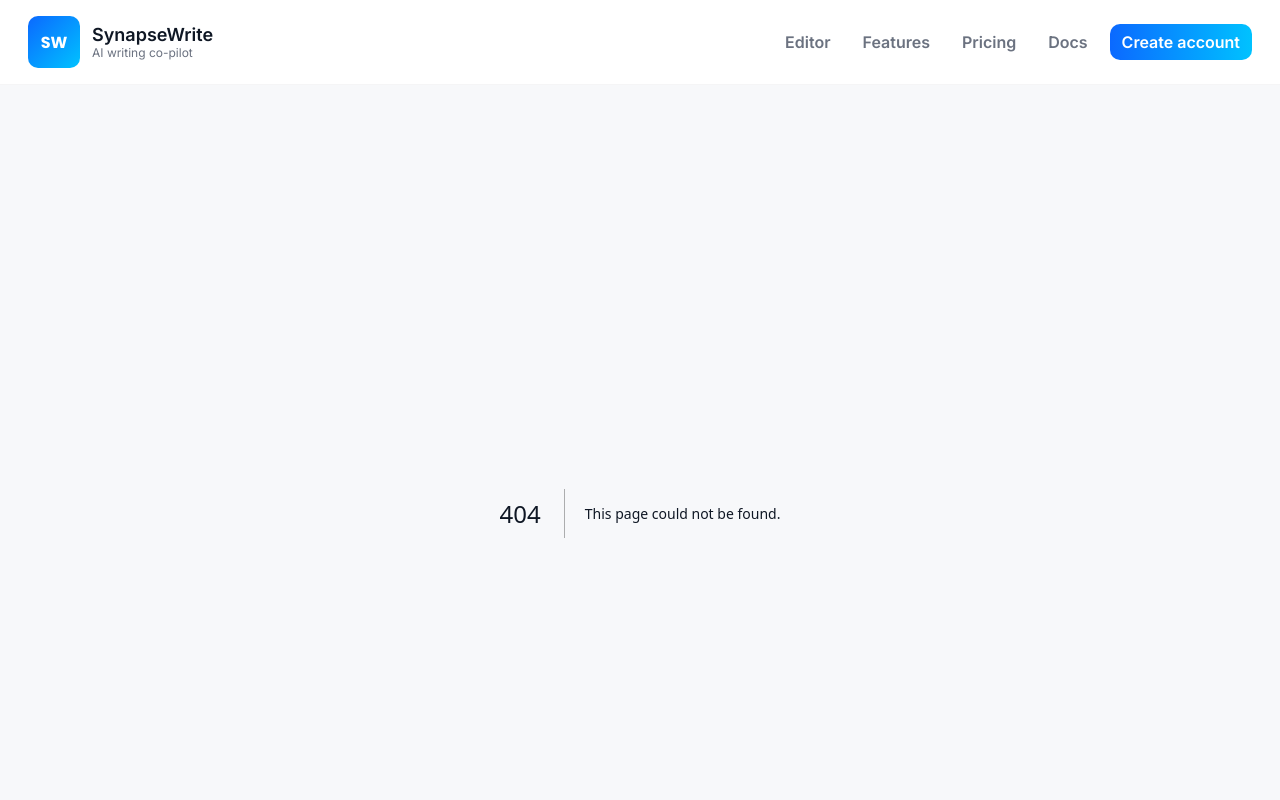
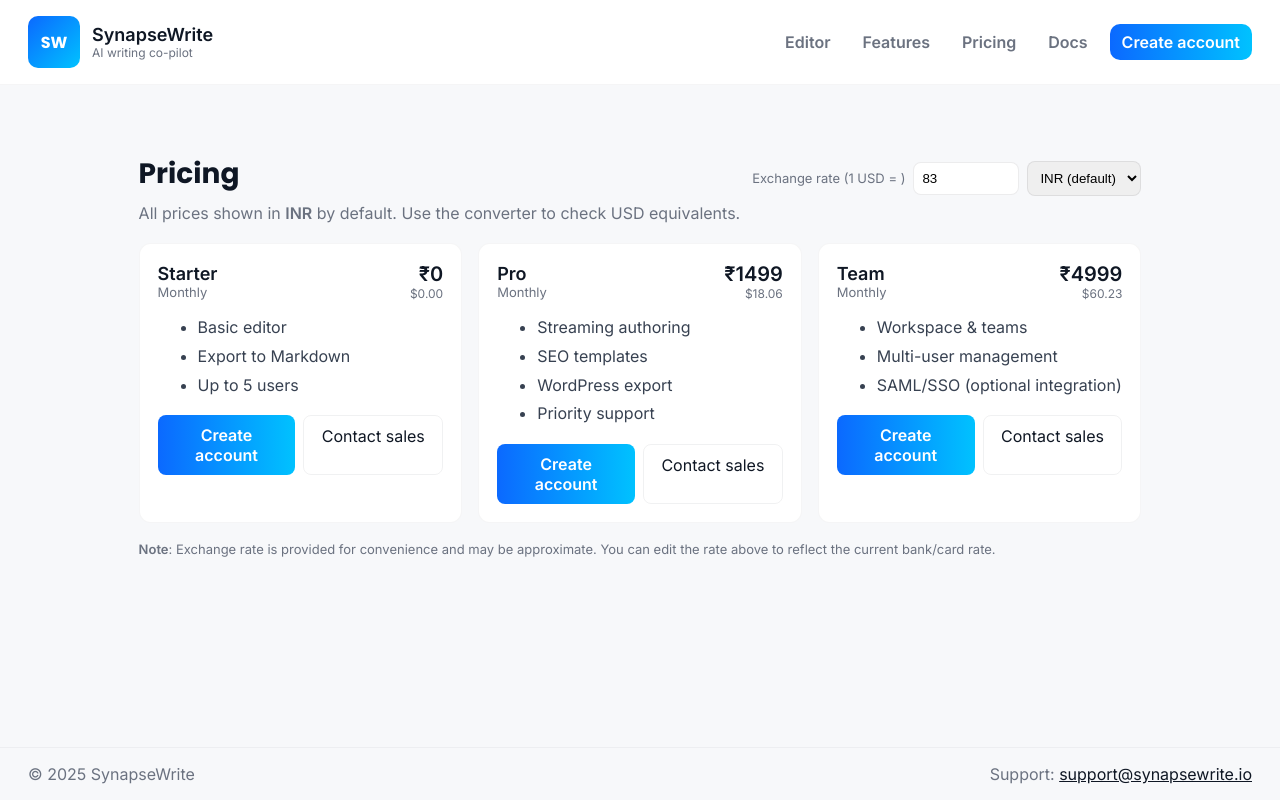
Before and after one commit to inpursuitsol/synapsewrite, a Next.js app: page /pricing in a window 1280 px wide. Before the commit this address had no page. Shown: the top 800 px of the page. Built offline with nearby package versions, Linux system fonts and the light colour scheme.

Commit message:
Create page.js

```diff
--- /dev/null
+++ b/app/pricing/page.js
@@ -0,0 +1,78 @@
+// app/pricing/page.js
+"use client";
+
+import { useState } from "react";
+
+export default function PricingPage() {
+  // Default exchange rate (1 USD = X INR) — editable by user if they want an up-to-date conversion.
+  const [rate, setRate] = useState(83); // default 1 USD = 83 INR (adjustable)
+  const [from, setFrom] = useState("INR"); // display base
+  const plans = [
+    { id: "starter", name: "Starter", inr: 0, bullets: ["Basic editor", "Export to Markdown", "Up to 5 users"] },
+    { id: "pro", name: "Pro", inr: 1499, bullets: ["Streaming authoring", "SEO templates", "WordPress export", "Priority support"] },
+    { id: "team", name: "Team", inr: 4999, bullets: ["Workspace & teams", "Multi-user management", "SAML/SSO (optional integration)"] },
+  ];
+
+  function convert(amount, fromCur, toCur) {
+    if (fromCur === toCur) return amount;
+    if (fromCur === "INR" && toCur === "USD") return (amount / rate).toFixed(2);
+    if (fromCur === "USD" && toCur === "INR") return Math.round(amount * rate);
+    return amount;
+  }
+
+  return (
+    <div style={{ maxWidth: 1100, margin: "20px auto", padding: 20, fontFamily: "Inter, sans-serif" }}>
+      <div style={{ display: "flex", justifyContent: "space-between", alignItems: "baseline", gap: 12 }}>
+        <div>
+          <h1 style={{ margin: 0, fontFamily: "Poppins, Inter", fontSize: 28 }}>Pricing</h1>
+          <div style={{ color: "#6b7280", marginTop: 8 }}>All prices shown in <strong>INR</strong> by default. Use the converter to check USD equivalents.</div>
+        </div>
+
+        <div style={{ display: "flex", gap: 8, alignItems: "center" }}>
+          <label style={{ color: "#6b7280", fontSize: 13 }}>Exchange rate (1 USD = )</label>
+          <input value={rate} onChange={(e) => setRate(Number(e.target.value) || 1)} style={{ width: 88, padding: 8, borderRadius: 8, border: "1px solid rgba(15,23,36,0.08)" }} />
+          <select value={from} onChange={(e) => setFrom(e.target.value)} style={{ padding: 8, borderRadius: 8, border: "1px solid rgba(15,23,36,0.08)" }}>
+            <option value="INR">INR (default)</option>
+            <option value="USD">USD</option>
+          </select>
+        </div>
+      </div>
+
+      <div style={{ display: "grid", gridTemplateColumns: "repeat(3,1fr)", gap: 16, marginTop: 20 }}>
+        {plans.map((p) => (
+          <div key={p.id} style={{ background: "white", padding: 18, borderRadius: 12, border: "1px solid rgba(15,23,36,0.04)" }}>
+            <div style={{ display: "flex", justifyContent: "space-between", alignItems: "center" }}>
+              <div>
+                <div style={{ fontSize: 18, fontWeight: 700 }}>{p.name}</div>
+                <div style={{ color: "#6b7280", fontSize: 13 }}>Monthly</div>
+              </div>
+              <div style={{ textAlign: "right" }}>
+                {from === "INR" ? (
+                  <div style={{ fontSize: 20, fontWeight: 800 }}>₹{p.inr}</div>
+                ) : (
+                  <div style={{ fontSize: 20, fontWeight: 800 }}>${convert(p.inr, "INR", "USD")}</div>
+                )}
+                <div style={{ fontSize: 12, color: "#6b7280" }}>
+                  {from === "INR" ? `$${convert(p.inr, "INR", "USD")}` : `₹${convert(convert(p.inr, "INR", "USD"), "USD", "INR")}`}
+                </div>
+              </div>
+            </div>
+
+            <ul style={{ marginTop: 12, color: "#374151", lineHeight: 1.8 }}>
+              {p.bullets.map((b) => <li key={b}>{b}</li>)}
+            </ul>
+
+            <div style={{ marginTop: 14, display: "flex", gap: 8 }}>
+              <a href="/signup" style={{ flex: 1, textAlign: "center", padding: "10px 12px", borderRadius: 8, background: "linear-gradient(90deg,#0b69ff,#00c2ff)", color: "white", textDecoration: "none", fontWeight: 700 }}>Create account</a>
+              <a href="/contact" style={{ flex: 1, textAlign: "center", padding: "10px 12px", borderRadius: 8, border: "1px solid rgba(15,23,36,0.06)", color: "#0f1724", textDecoration: "none" }}>Contact sales</a>
+            </div>
+          </div>
+        ))}
+      </div>
+
+      <div style={{ marginTop: 18, color: "#6b7280", fontSize: 13 }}>
+        <strong>Note</strong>: Exchange rate is provided for convenience and may be approximate. You can edit the rate above to reflect the current bank/card rate.
+      </div>
+    </div>
+  );
+}
```
